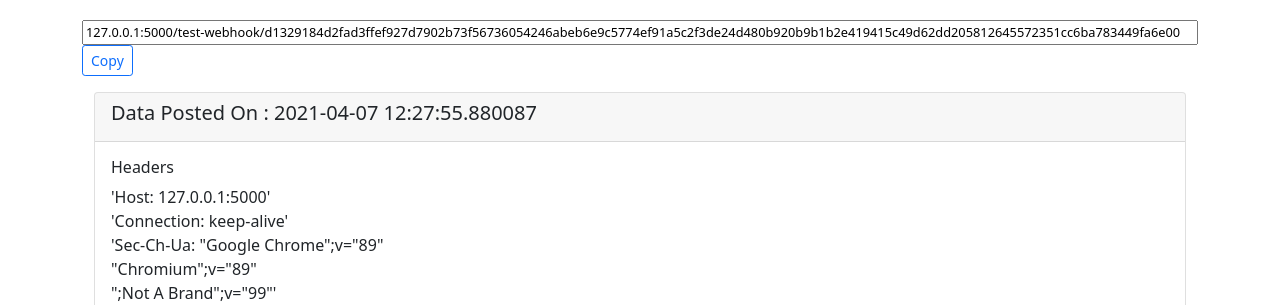
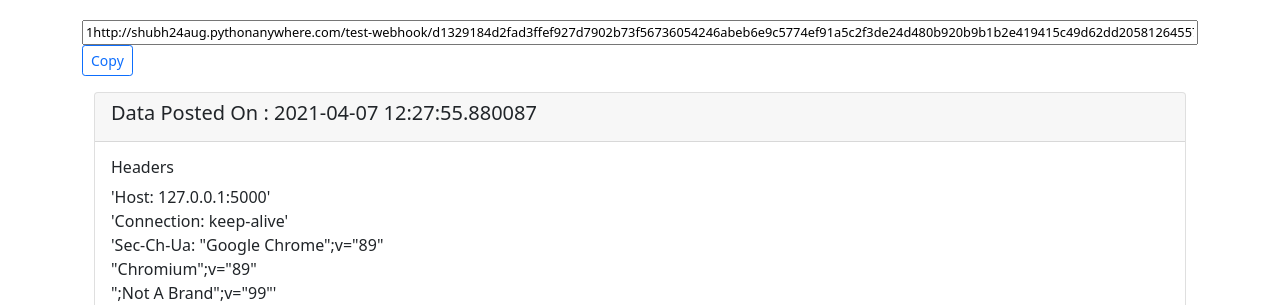
Before and after one commit to shubh24aug/webhook_inspector, a Flask app: a page that uses templates/show_endpoint_data.html in a window 1280 px wide. Shown: the part 56-361 px from the top of the page. Run offline with Flask 2, Linux system fonts and the light colour scheme; data comes from the database, SQL or seed files in the repository; both versions use the stored data as it was after the commit.

Commit message:
Changed base-url

```diff
--- a/templates/show_endpoint_data.html
+++ b/templates/show_endpoint_data.html
@@ -17,7 +17,7 @@
     {% if call_from == 'save_data' %}
         <div class="container" style="margin-top: 15pt;">
             <p style="font-size: 80%;">
-                <input style="width:100%;" type="text" value="127.0.0.1:5000/test-webhook/{{ data_posted.reference_endpoint }}" id="myEndpoint" readonly>
+                <input style="width:100%;" type="text" value="http://shubh24aug.pythonanywhere.com/test-webhook/{{ data_posted.reference_endpoint }}" id="myEndpoint" readonly>
                 <br>
                 <button class="btn btn-sm btn-outline-primary" onclick="myFunction()" style="position: inline;">Copy</button>
             </p>
@@ -98,7 +98,7 @@
     {% else %}
         <div class="container" style="margin-top: 15pt;">
             <p style="font-size: 80%;">
-                <input style="width:100%;" type="text" value="127.0.0.1:5000/test-webhook/{{ reference_endpoint }}" id="myEndpoint" readonly>
+                <input style="width:100%;" type="text" value="1http://shubh24aug.pythonanywhere.com/test-webhook/{{ reference_endpoint }}" id="myEndpoint" readonly>
                 <br>
                 <button class="btn btn-sm btn-outline-primary" onclick="myFunction()" style="position: inline;">Copy</button>
             </p>
```
Also changed, not shown: webins.db.
